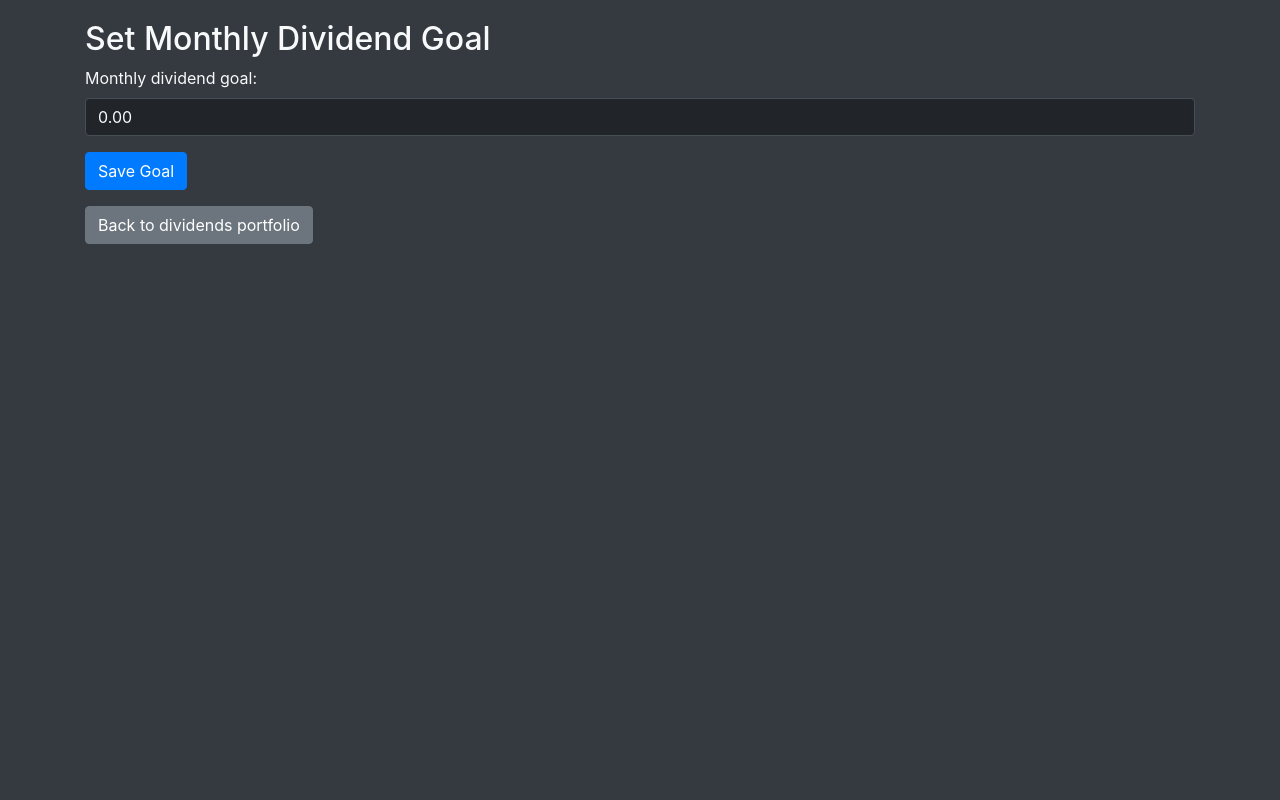
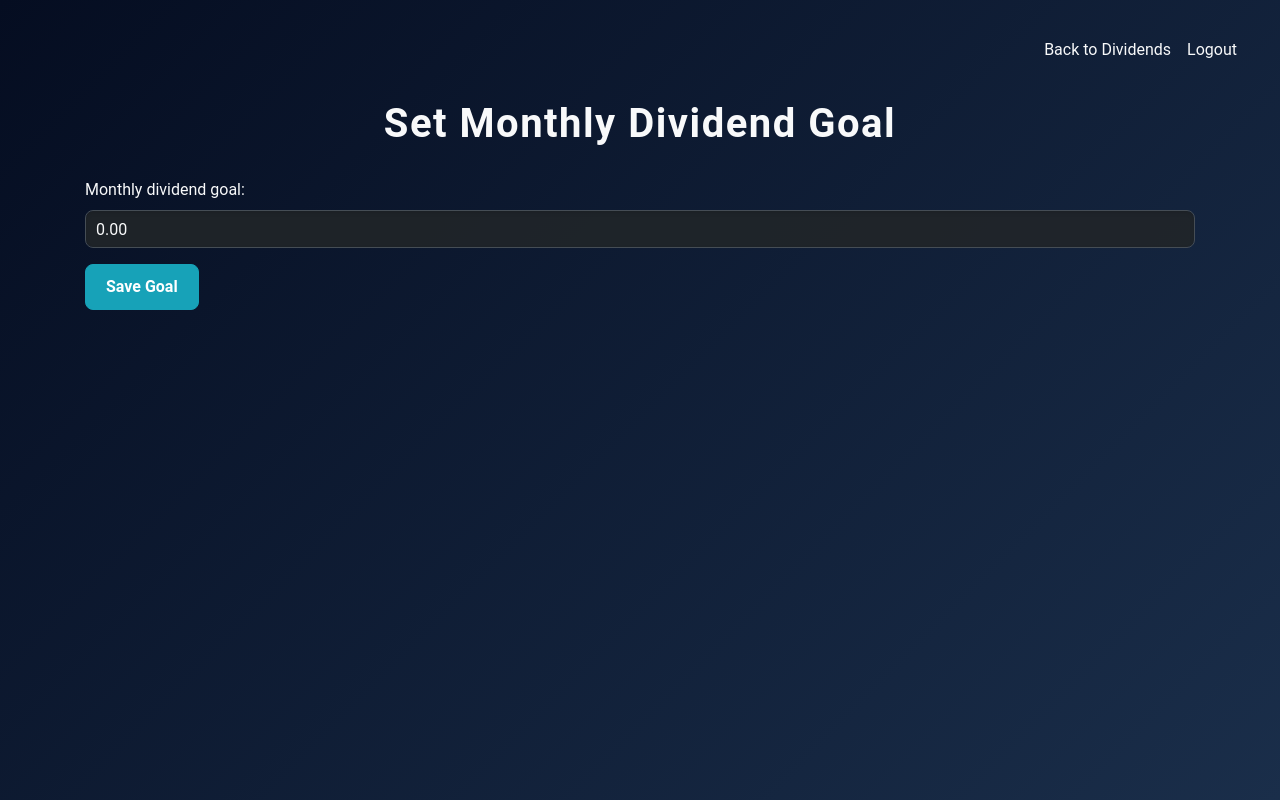
Before and after one commit to SURFLOU/DividendCity, a Django app: page /set_dividend_goal/ in a window 1280 px wide. Run offline with Django 4.2, Linux system fonts and the light colour scheme; the visitor is signed in with stand-in values (Sample User, id 1); parts of the project's set-up code (start-up, migrations or seed data) failed here and were passed over; some libraries are stand-ins or nearby versions.

Commit message:
feat: added new frontend for set_dividend_goal template

```diff
--- a/Dywidendy_GPW/templates/set_dividend_goal.html
+++ b/Dywidendy_GPW/templates/set_dividend_goal.html
@@ -3,27 +3,112 @@
 <html lang="en">
 <head>
 {% block head %}
-{{ block.super }}
+    {{ block.super }}
     <meta charset="UTF-8">
     <meta name="viewport" content="width=device-width, initial-scale=1.0">
     <title>Set Dividend Goal</title>
     <link rel="stylesheet" href="https://stackpath.bootstrapcdn.com/bootstrap/4.5.2/css/bootstrap.min.css">
     <style>
         body {
-            background-color: #343a40;
+            background: linear-gradient(135deg, #050d21, #1a2e4a);
             color: #f8f9fa;
             padding: 20px;
+            font-family: 'Roboto', sans-serif;
         }
+
+        h2 {
+            font-size: 2.5rem;
+            font-weight: bold;
+            text-align: center;
+            margin-bottom: 30px;
+            letter-spacing: 1.5px;
+        }
+
+        .navbar-custom {
+            border-radius: 8px;
+            padding: 10px 15px;
+            margin-bottom: 20px;
+        }
+
+        .navbar-custom .navbar-brand,
+        .navbar-custom .nav-link {
+            color: #f8f9fa;
+            font-size: 1rem;
+        }
+
+        .navbar-custom .nav-link:hover {
+            color: #17a2b8;
+        }
+
         .form-control-dark {
-            background-color: #212529;
+            background-color: rgba(33, 37, 41, 0.9);
             color: #f8f9fa;
             border: 1px solid #454d55;
+            border-radius: 8px;
+            padding: 10px;
+            box-shadow: inset 0 2px 4px rgba(0, 0, 0, 0.1);
+            transition: background-color 0.3s ease, box-shadow 0.3s ease;
+        }
+
+        .form-control-dark:focus {
+            background-color: #2a2f36;
+            box-shadow: 0 0 5px rgba(23, 162, 184, 0.5);
+            border-color: #17a2b8;
+        }
+
+        .form-control-dark,
+        .form-control-dark:focus,
+        .form-control-dark[type="number"] {
+            color: #f8f9fa;
+        }
+
+        .btn-primary {
+            background-color: #17a2b8;
+            border-color: #17a2b8;
+            border-radius: 8px;
+            padding: 10px 20px;
+            font-size: 1rem;
+            font-weight: bold;
+            transition: background-color 0.3s ease, border-color 0.3s ease;
+        }
+
+        .btn-primary:hover {
+            background-color: #138496;
+            border-color: #117a8b;
+        }
+
+        .btn-secondary {
+            background-color: #6c757d;
+            border-color: #6c757d;
+            border-radius: 8px;
+            padding: 10px 20px;
+            font-size: 1rem;
+            font-weight: bold;
+            transition: background-color 0.3s ease, border-color 0.3s ease;
+        }
+
+        .btn-secondary:hover {
+            background-color: #5a6268;
+            border-color: #545b62;
         }
     </style>
 {% endblock head %}
 </head>
 <body>
 {% block content %}
+    <nav class="navbar navbar-expand-lg navbar-custom">
+        <div class="collapse navbar-collapse show" id="navbarNav">
+            <ul class="navbar-nav ml-auto">
+                <li class="nav-item">
+                    <a class="nav-link" href="{% url 'dividends' %}">Back to Dividends</a>
+                </li>
+                <li class="nav-item">
+                    <a class="nav-link" href="{% url 'logout' %}">Logout</a>
+                </li>
+            </ul>
+        </div>
+    </nav>
+
     <div class="container">
         <h2>Set Monthly Dividend Goal</h2>
         <form method="post">
@@ -31,7 +116,6 @@
             {{ form.as_p }}
             <button type="submit" class="btn btn-primary">Save Goal</button>
         </form>
-        <a href="{% url 'dividends' %}" class="btn btn-secondary">Back to dividends portfolio</a>
     </div>
 {% endblock content %}
 </body>
```
